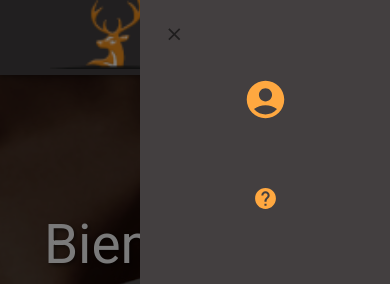
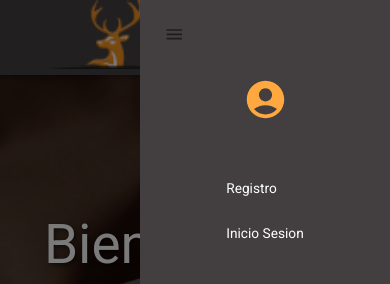
Before and after one commit to Franco97sassi/Rifas, a React (Vite) app in the folder Front/: page / in a window 390 px wide. Both pictures are taken after a click on the button 371 px from the left and 37 px from the top of the page. Shown: the top 284 px of the page. Built offline with nearby package versions, Linux system fonts and the light colour scheme; no server answers.

Commit message:
responsive

```diff
--- a/Front/src/components/loginForm/loginForm.jsx
+++ b/Front/src/components/loginForm/loginForm.jsx
@@ -243,7 +243,7 @@ function LogInForm() {
               }}
             >
               ¿No tienes una cuenta?{' '}
-              <Link to='/register' style={{ textDecoration: 'underline', color: '#FFA840' }}>
+              <Link to='/register' style={{ textDecoration: "none", color: '#FFA840' }}>
                 Crea una cuenta.
               </Link>
              </Typography>
@@ -256,7 +256,7 @@ function LogInForm() {
            }}>
            <Link
             to='/login'
-            style={{ textDecoration: 'underline', color: '#FFA840' }}>
+            style={{ textDecoration: "none", color: '#FFA840' }}>
             ¿Olvidaste tu contraseña?
            </Link>
           </Grid>
--- a/Front/src/components/navbar/NavBar.jsx
+++ b/Front/src/components/navbar/NavBar.jsx
@@ -13,6 +13,8 @@ import {
   Slide,
   CssBaseline,
   FormControl,
+  ThemeProvider,
+  createTheme,
 } from '@mui/material';
 import {
   Search,
@@ -29,7 +31,7 @@ import {
 import ShoppingBasketIcon from '@mui/icons-material/ShoppingBasket';
 // import { useDispatch, useSelector } from 'react-redux';
 // import { setMode } from '../../app/state/slices/modeSlice';
-import { useNavigate, Link as RouterLink } from 'react-router-dom';
+import { useNavigate, Link as RouterLink, Link, NavLink } from 'react-router-dom';
 
 //-------------------- Assets --------------------------
 import UserIcon from './userIcon';
@@ -60,7 +62,17 @@ const NavBar = ({ isUserAdmin }) => {
     navigate('/login');
   };
 
-
+  const theme2 = createTheme({
+    components: {
+      MuiCssBaseline: {
+        styleOverrides: `
+          a {
+            text-decoration: none !important;
+          }
+        `,
+      },
+    },
+  });
   const theme = useTheme();
   const neutralLight = theme.palette.neutral.light;
   const dark = theme.palette.neutral.dark;
@@ -230,8 +242,8 @@ const NavBar = ({ isUserAdmin }) => {
 
         // User No Logged Navbar
 
-<AppBar position='static'>
-                    {/* antes de iniciar sesion */}
+        <AppBar position='static'>
+          {/* antes de iniciar sesion */}
 
           <CssBaseline />
           <Box
@@ -348,8 +360,9 @@ const NavBar = ({ isUserAdmin }) => {
                     display='flex'
                     // justifyContent='flex-end'
                     p='1rem'>
-                    <IconButton onClick={handleCloseMenu}>
-                      <Close />
+                    <IconButton onClick={handleOpenMenu}>
+                      {/* <Close /> */}
+                      <MenuHamb />
                     </IconButton>
                   </Box>
 
@@ -365,11 +378,22 @@ const NavBar = ({ isUserAdmin }) => {
                       onLoginClick={handleLoginClick}
                       onRegisterClick={handleRegisterClick} isUserAdmin={isUserAdmin}
                     />
-                    <RouterLink to=''>
+                    {/* <RouterLink to='/register'>
                       <IconButton>
                         <Help sx={{ color: font, fontSize: '25px' }} />
                       </IconButton>
-                    </RouterLink>
+                    </RouterLink> */}
+                     <ThemeProvider theme={theme}>
+      <CssBaseline />
+                    <Box sx={{ display: "flex", flexDirection: "column", gap: "25px" }}>
+                    <NavLink  to='/register'style={{ textDecoration: "none", color: "inherit" }}  >
+  <Typography sx={{ color: "white"  }}>Registro</Typography>
+</NavLink >
+<NavLink  to='/login'style={{ textDecoration: "none", color: "inherit" }}>
+  <Typography sx={{ color: "white"   }}>Inicio Sesion</Typography>
+</NavLink >
+</Box>    </ThemeProvider>
+
                   </Box>
                 </Box>
               </Drawer>
--- a/Front/src/components/navbar/userIconNoLogged.jsx
+++ b/Front/src/components/navbar/userIconNoLogged.jsx
@@ -2,6 +2,7 @@ import React, { useState } from 'react';
 import { Button, Menu, MenuItem, IconButton, useTheme } from '@mui/material';
 
 import { AccountCircleRounded } from '@mui/icons-material';
+import { Box } from '@mui/system';
 
 const UserIconNoLogged = ({ onLoginClick, onRegisterClick }) => {
  const [anchorEl, setAnchorEl] = useState(null);
@@ -37,6 +38,7 @@ const UserIconNoLogged = ({ onLoginClick, onRegisterClick }) => {
   <>
    <IconButton onClick={handleMenuOpen}>
     <AccountCircleRounded sx={{ color: font, fontSize: '45px' }} />
+
    </IconButton>
 
   </>
--- a/Front/src/components/registerForm/registerForm.jsx
+++ b/Front/src/components/registerForm/registerForm.jsx
@@ -247,7 +247,7 @@ function RegisterForm() {
        ¿Ya tienes una cuenta?{' '}
        <Link
         to='/login'
-        style={{ textDecoration: 'underline', color: '#FFA840' }}>
+        style={{ textDecoration: "none", color: '#FFA840' }}>
         Iniciar sesión.
        </Link>
       </Typography>
--- a/Front/src/components/shopCart/shopCart.jsx
+++ b/Front/src/components/shopCart/shopCart.jsx
@@ -62,7 +62,7 @@ const ShopCart = ({isUserAdmin}) => {
 
 
   const handleBuyClick = () => {
-
+     console.log(host);
     const { id } = createPreference();
 
     if (id) {
```
Also changed, not shown: Front/src/store/state/actions/rifas.js (line endings or trailing spaces), 1 other file (tests, documents, lock files or other folders).
